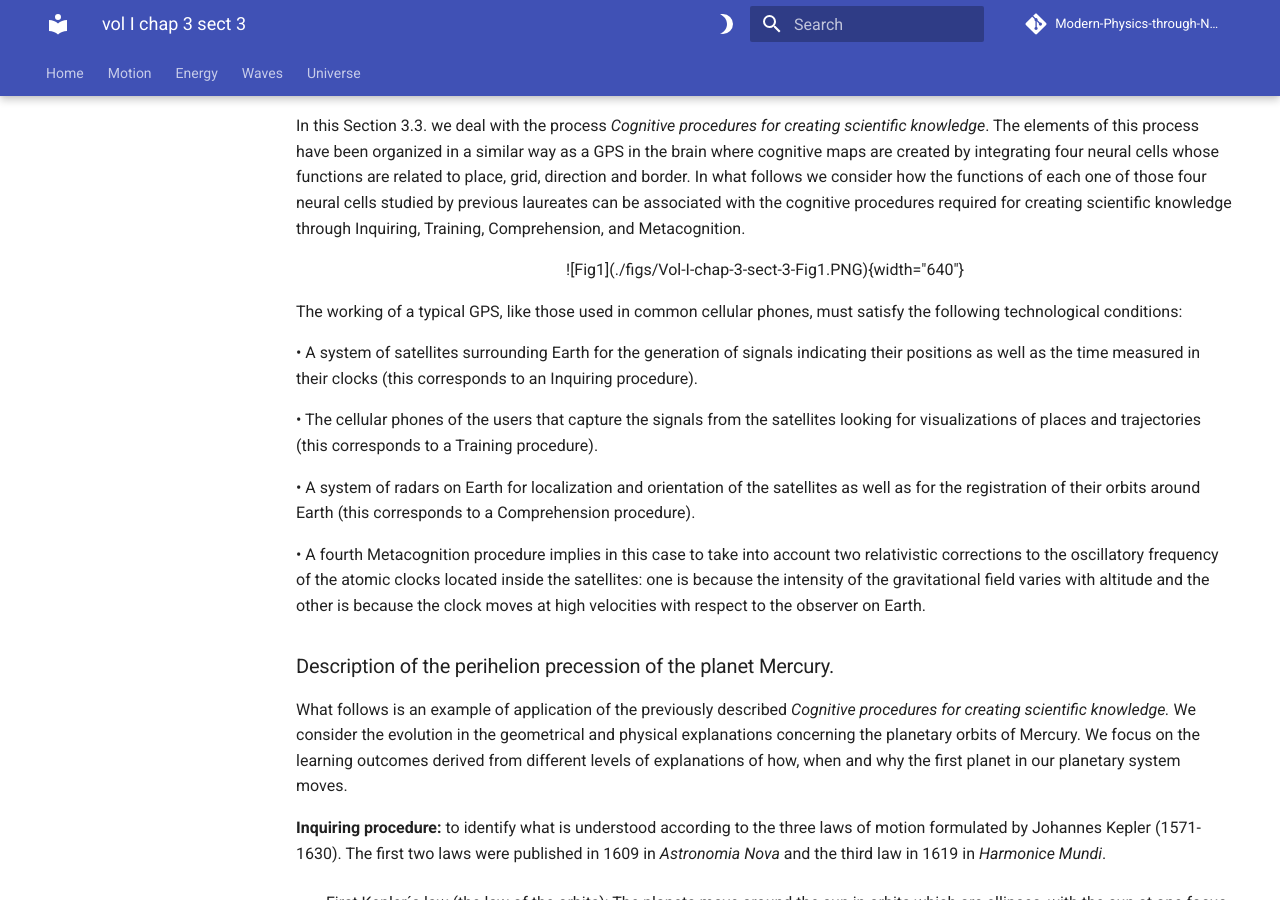
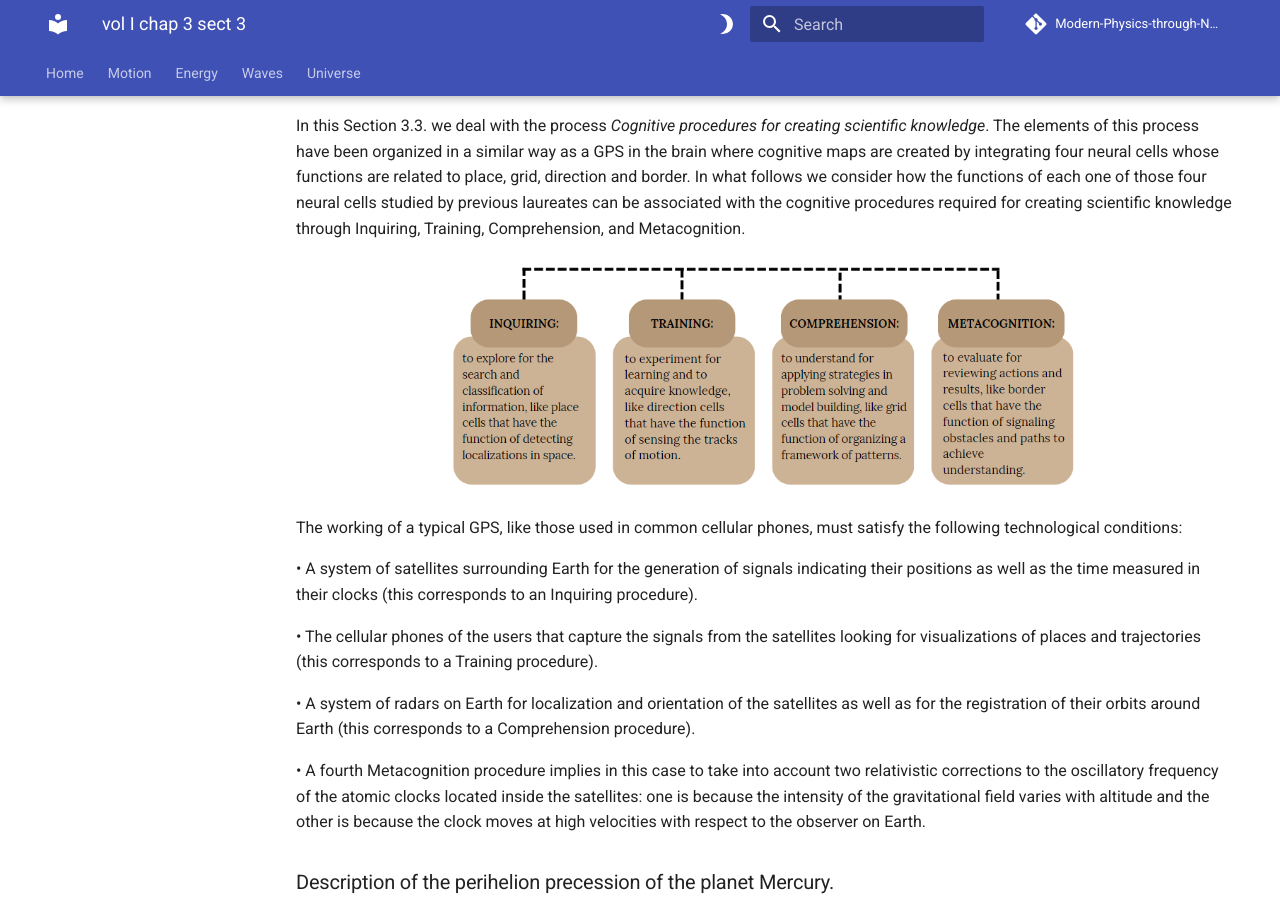
Before and after one commit to modphysnobel/modphysnobel.github.io, an MkDocs documentation site: the page built from docs/vol-I/vol-I-chap-3-sect-3.md, in a window 1280 px wide and 900 px high, scrolled down 607 px. Built offline with MkDocs 1.6.1 and Material for MkDocs 9.7.7, drawn with Linux system fonts in a browser that asks for light colours; some web fonts are replaced; comment, search, counter and statistics services are not loaded.

Commit message:
Update vol-I-chap-3-sect-3.md

```diff
--- a/docs/vol-I/vol-I-chap-3-sect-3.md
+++ b/docs/vol-I/vol-I-chap-3-sect-3.md
@@ -14,8 +14,8 @@
 
 In this Section 3.3. we deal with the process *Cognitive procedures for creating scientific knowledge*. The elements of this process have been organized in a similar way as a GPS in the brain where cognitive maps are created by integrating four neural cells whose functions are related to place, grid, direction and border. In what follows we consider how the functions of each one of those four neural cells studied by previous laureates can be associated with the cognitive procedures required for creating scientific knowledge through Inquiring, Training, Comprehension, and Metacognition.
 
-<p align="center">
-![Fig1](./figs/Vol-I-chap-3-sect-3-Fig1.PNG){width="640"}
+<p align="center" width="100%">
+    <img width="640" src="https://github.com/modphysnobel/modphysnobel.github.io/blob/main/docs/vol-I/figs/Vol-I-chap-3-sect-3-Fig1.PNG?raw=true">
 </p>
 
 The working of a typical GPS, like those used in common cellular phones, must satisfy the following technological conditions:
```
